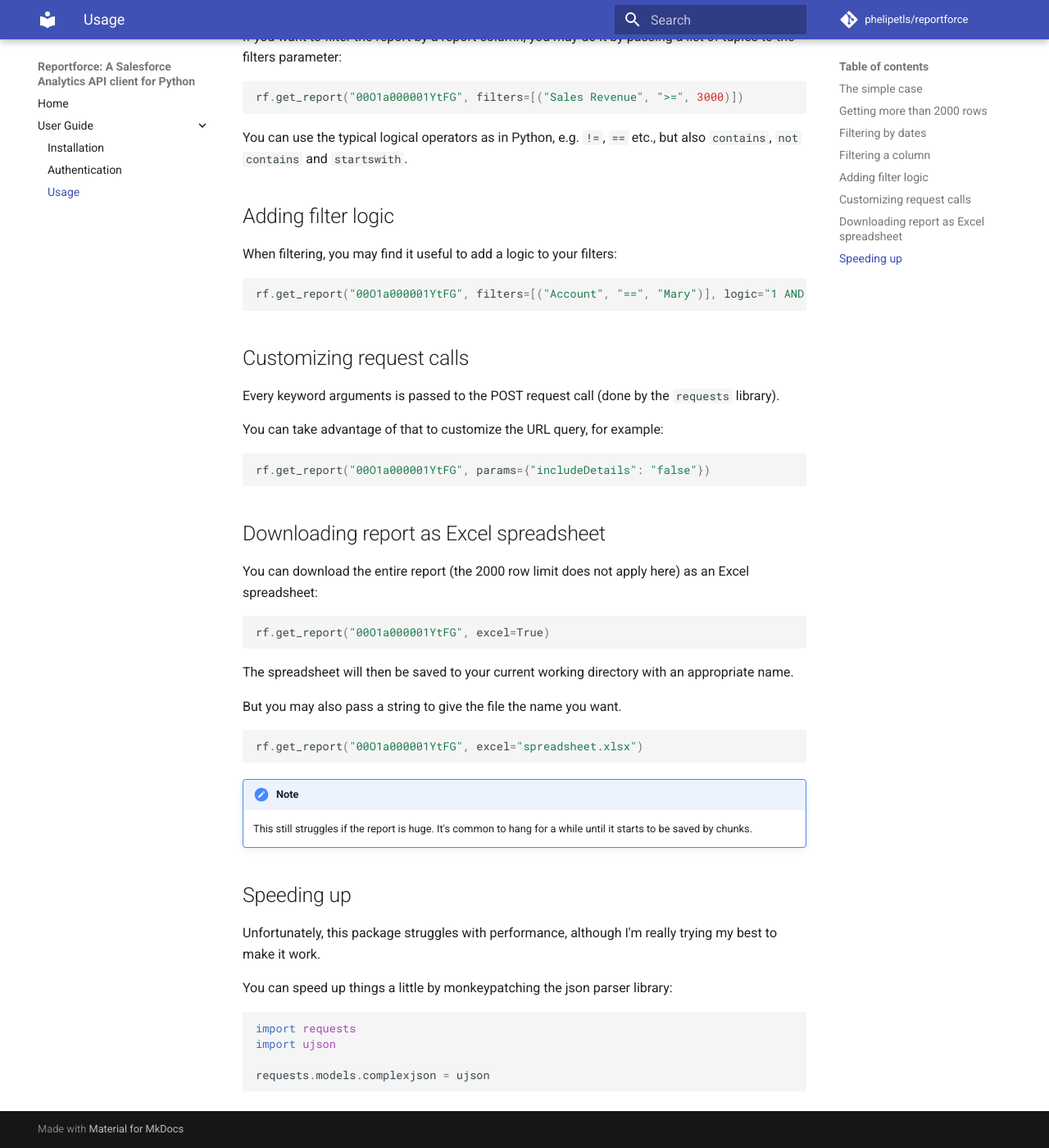
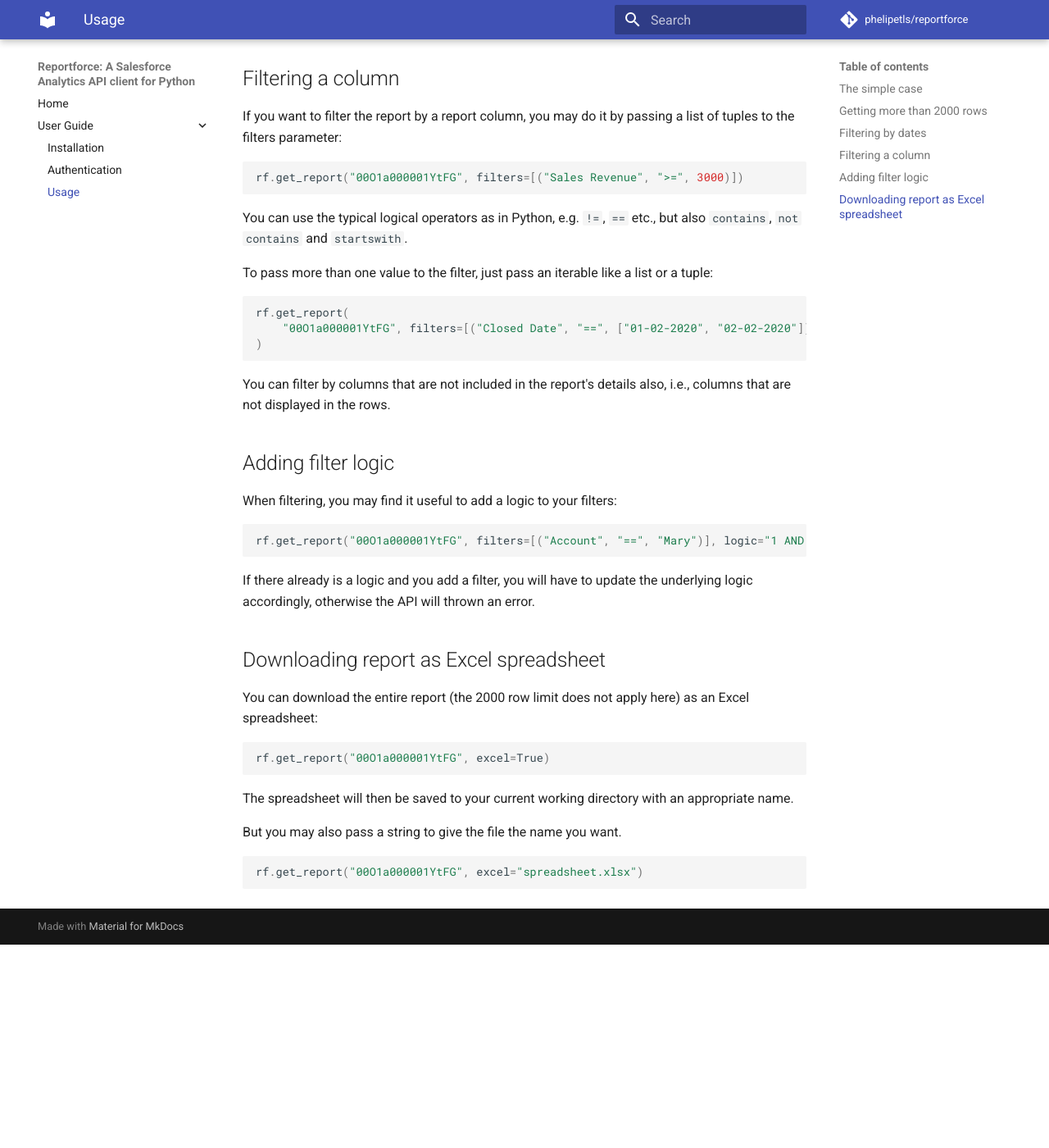
Before and after one commit to phelipetls/reportforce, an MkDocs documentation site: the page built from docs/docs/user-guide/usage.md, in a window 1280 px wide and 1400 px high, scrolled down 1082 px. Shown: the whole window at 82% size. Built offline with MkDocs 1.6.1 and Material for MkDocs 9.7.7, drawn with Linux system fonts in a browser that asks for light colours; comment, search, counter and statistics services are not loaded; after the commit the page ends 2234 px from its top, so only the background shows below that; some of the changed text lies outside the part shown.

Commit message:
Update docs

````diff
--- a/docs/docs/user-guide/usage.md
+++ b/docs/docs/user-guide/usage.md
@@ -19,12 +19,12 @@
 a number of rows or something more convenient like that.
 
 ```python
-rf.get_report("00O1a000001YtFG", id_column="ID_COLUMN")
+rf.get_report("00O1a000001YtFG", id_column="Case Number")
 ```
 
 ## Filtering by dates
 
-You can also filter the report by dates on the fly:
+You can also customize the standard date filter like so:
 
 ```python
 rf.get_report("00O1a000001YtFG", start="01 December, 2019", end="31/01/2020")
@@ -40,6 +40,12 @@
 rf.get_report("00O1a000001YtFG", start="01/12/2020", date_column="Last Modification Date")
 ```
 
+It's also possible to filter by an arbitrary date interval.
+
+```python
+rf.get_report("00O1a000001YtFG", date_interval="Current Fiscal Year")
+```
+
 ## Filtering a column
 
 If you want to filter the report by a report column, you may do it by passing a
@@ -52,6 +58,17 @@
 You can use the typical logical operators as in Python, e.g.
 `!=`, `==` etc., but also `contains`, `not contains` and `startswith`.
 
+To pass more than one value to the filter, just pass an iterable like a list or a tuple:
+
+```python
+rf.get_report(
+    "00O1a000001YtFG", filters=[("Closed Date", "==", ["01-02-2020", "02-02-2020"])]
+)
+```
+
+You can filter by columns that are not included in the report's details also,
+i.e., columns that are not displayed in the rows.
+
 ## Adding filter logic
 
 When filtering, you may find it useful to add a logic to your filters:
@@ -60,15 +77,8 @@
 rf.get_report("00O1a000001YtFG", filters=[("Account", "==", "Mary")], logic="1 AND 2")
 ```
 
-## Customizing request calls
-
-Every keyword arguments is passed to the POST request call (done by the `requests` library).
-
-You can take advantage of that to customize the URL query, for example:
-
-```python
-rf.get_report("00O1a000001YtFG", params={"includeDetails": "false"})
-```
+If there already is a logic and you add a filter, you will have to update the
+underlying logic accordingly, otherwise the API will thrown an error.
 
 ## Downloading report as Excel spreadsheet
 
@@ -87,21 +97,3 @@
 ```python
 rf.get_report("00O1a000001YtFG", excel="spreadsheet.xlsx")
 ```
-
-!!! note
-    This still struggles if the report is huge. It's common to hang for a while
-    until it starts to be saved by chunks.
-
-## Speeding up
-
-Unfortunately, this package struggles with performance, although I'm really
-trying my best to make it work.
-
-You can speed up things a little by monkeypatching the json parser library:
-
-```python
-import requests
-import ujson
-
-requests.models.complexjson = ujson
-```
--- a/docs/requirements.txt
+++ b/docs/requirements.txt
@@ -1,2 +1,3 @@
+--editable ..
 mkdocs==1.1
 mkdocs-material
````
Also changed, not shown: docs/docs/index.md (+5 -4 lines), docs/docs/user-guide/authentication.md (+3 -4 lines), 1 other file.
